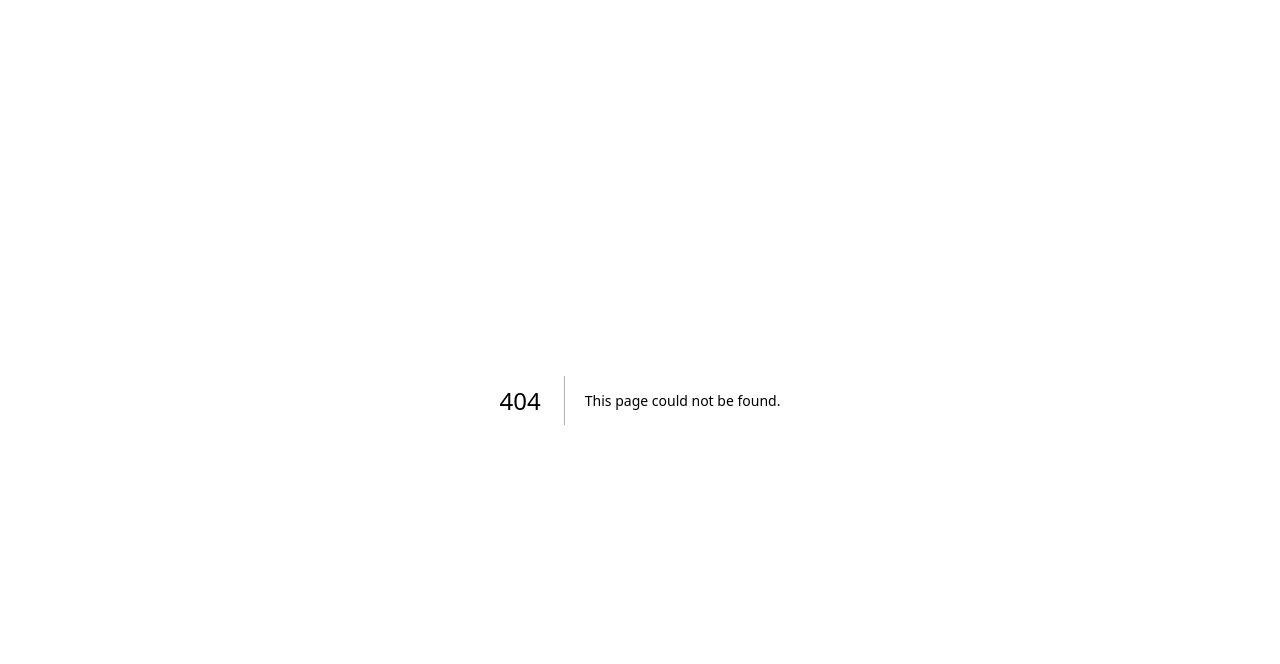
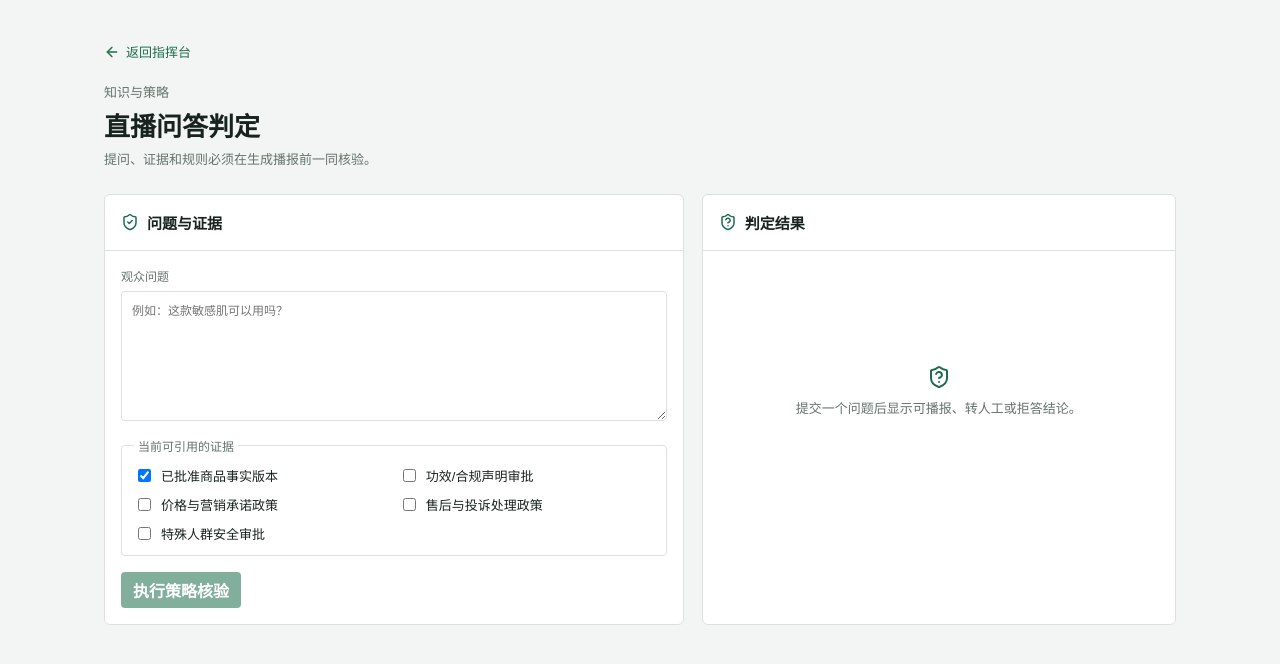
Before and after one commit to pengwenyi4061126-lgtm/shuzhiren, a Next.js app in the folder apps/console/: page /policy in a window 1280 px wide. Before the commit this address had no page. Shown: the top 664 px of the page. Built offline with nearby package versions, Linux system fonts and the light colour scheme.

Commit message:
feat: add governed policy evaluation workspace

```diff
--- /dev/null
+++ b/apps/console/app/policy/page.tsx
@@ -0,0 +1,11 @@
+import { AccessDenied } from "@/components/access-denied";
+import { PolicyWorkspace } from "@/components/policy-workspace";
+import { authorizedPageRequestContext } from "@/lib/control-plane/page-context";
+
+export const dynamic = "force-dynamic";
+
+export default async function PolicyPage() {
+  const actor = await authorizedPageRequestContext(["admin", "operator", "reviewer"]);
+  if (!actor) return <AccessDenied />;
+  return <PolicyWorkspace />;
+}
--- a/apps/console/components/control-room.tsx
+++ b/apps/console/components/control-room.tsx
@@ -19,7 +19,7 @@ const navigation: NavigationItem[] = [
   { icon: Clapperboard, label: "内容工坊", href: "/assets" },
   { icon: Package, label: "商品中心", href: "/products" },
   { icon: PackageCheck, label: "发布治理", href: "/releases" },
-  { icon: ShieldCheck, label: "知识与策略" },
+  { icon: ShieldCheck, label: "知识与策略", href: "/policy" },
   { icon: ChartNoAxesCombined, label: "运行监控", href: "/monitoring" },
   { icon: Send, label: "投递队列", href: "/outbox" },
   { icon: FileText, label: "审计中心", href: "/audit" },
--- /dev/null
+++ b/apps/console/components/policy-workspace.tsx
@@ -0,0 +1,68 @@
+"use client";
+
+import Link from "next/link";
+import { ArrowLeft, BadgeCheck, CircleAlert, ShieldCheck, ShieldQuestion, UserRoundCheck } from "lucide-react";
+import { FormEvent, useState } from "react";
+
+type PolicyDecision = {
+  action: "answer" | "handoff" | "refuse";
+  riskLevel: "low" | "medium" | "high";
+  reasons: string[];
+  requiredEvidence: string[];
+};
+
+const evidenceOptions = [
+  { id: "product_version", label: "已批准商品事实版本" },
+  { id: "regulated_claim_approval", label: "功效/合规声明审批" },
+  { id: "price_policy", label: "价格与营销承诺政策" },
+  { id: "after_sales_policy", label: "售后与投诉处理政策" },
+  { id: "safety_approval", label: "特殊人群安全审批" }
+];
+
+const actionMeta = {
+  answer: { label: "允许回答", icon: BadgeCheck },
+  handoff: { label: "转人工确认", icon: UserRoundCheck },
+  refuse: { label: "拒绝回答", icon: CircleAlert }
+};
+
+export function PolicyWorkspace() {
+  const [question, setQuestion] = useState("");
+  const [evidenceIds, setEvidenceIds] = useState<string[]>(["product_version"]);
+  const [decision, setDecision] = useState<PolicyDecision | null>(null);
+  const [busy, setBusy] = useState(false);
+  const [error, setError] = useState<string | null>(null);
+
+  function toggleEvidence(id: string) {
+    setEvidenceIds((current) => current.includes(id) ? current.filter((item) => item !== id) : [...current, id]);
+  }
+
+  async function evaluate(event: FormEvent<HTMLFormElement>) {
+    event.preventDefault();
+    setBusy(true);
+    setError(null);
+    try {
+      const response = await fetch("/api/v1/policy/evaluate", {
+        method: "POST",
+        headers: { "content-type": "application/json" },
+        body: JSON.stringify({ question: question.trim(), evidenceIds })
+      });
+      const payload = await response.json().catch(() => null) as { data?: PolicyDecision; error?: string } | null;
+      if (!response.ok || !payload?.data) throw new Error(payload?.error || "策略评估未完成");
+      setDecision(payload.data);
+    } catch (cause) {
+      setError(cause instanceof Error ? cause.message : "策略评估未完成");
+    } finally {
+      setBusy(false);
+    }
+  }
+
+  const result = decision ? actionMeta[decision.action] : null;
+  const ResultIcon = result?.icon ?? ShieldQuestion;
+  return <main className="policy-page">
+    <header className="policy-header"><div><Link className="back-link" href="/"><ArrowLeft size={16} />返回指挥台</Link><p>知识与策略</p><h1>直播问答判定</h1><span>提问、证据和规则必须在生成播报前一同核验。</span></div></header>
+    <div className="policy-grid">
+      <section className="policy-panel"><div className="policy-panel-head"><div><ShieldCheck size={18} /><h2>问题与证据</h2></div></div><form onSubmit={evaluate}><label className="policy-question">观众问题<textarea value={question} onChange={(event) => setQuestion(event.target.value)} placeholder="例如：这款敏感肌可以用吗？" required maxLength={500} /></label><fieldset className="policy-evidence"><legend>当前可引用的证据</legend>{evidenceOptions.map((option) => <label key={option.id}><input type="checkbox" checked={evidenceIds.includes(option.id)} onChange={() => toggleEvidence(option.id)} />{option.label}</label>)}</fieldset>{error ? <p className="catalog-error" role="alert">{error}</p> : null}<button className="policy-submit" disabled={busy || !question.trim()} type="submit">{busy ? "核验中" : "执行策略核验"}</button></form></section>
+      <section className="policy-panel policy-result" aria-live="polite"><div className="policy-panel-head"><div><ResultIcon size={18} /><h2>判定结果</h2></div>{result ? <span className={`policy-action ${decision?.action}`}>{result.label}</span> : null}</div>{decision && result ? <div className="policy-result-body"><div className={`policy-risk ${decision.riskLevel}`}>风险等级：{decision.riskLevel === "high" ? "高" : decision.riskLevel === "medium" ? "中" : "低"}</div><div><h3>命中规则</h3>{decision.reasons.length ? <ul>{decision.reasons.map((reason) => <li key={reason}>{reason}</li>)}</ul> : <p>未命中高风险规则。</p>}</div><div><h3>必须具备的证据</h3><ul>{decision.requiredEvidence.map((id) => <li key={id}>{evidenceOptions.find((option) => option.id === id)?.label ?? id}{evidenceIds.includes(id) ? <BadgeCheck size={15} aria-label="证据已具备" /> : <CircleAlert size={15} aria-label="证据缺失" />}</li>)}</ul></div></div> : <div className="policy-empty"><ShieldQuestion size={24} />提交一个问题后显示可播报、转人工或拒答结论。</div>}</section>
+    </div>
+  </main>;
+}
```
Also changed, not shown: apps/console/app/styles.css, 1 other file (tests, documents, lock files or other folders).
